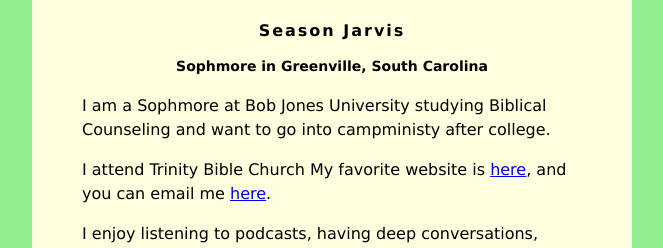
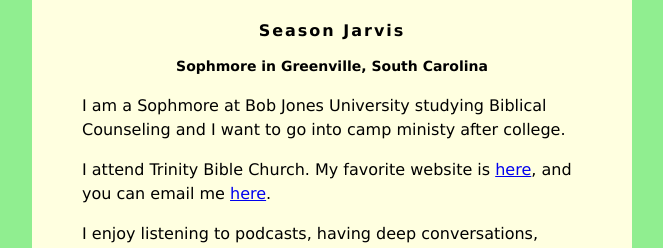
Before and after one commit to SeasonOfJoy/SeasonOfJoy.github.io, a plain HTML site: page index.html in a window 1280 px wide. Shown: the top 248 px of the page, without its empty margins (308-971 px from the left). Drawn offline with Linux system fonts and the light colour scheme.

Commit message:
Update index.html

```diff
--- a/index.html
+++ b/index.html
@@ -33,9 +33,9 @@ h3 {
         <h1> Season Jarvis</h1>
         <h2>Sophmore in Greenville, South Carolina</h2>
 
-         <p>I am a Sophmore at Bob Jones University studying Biblical Counseling and want to go into campministy after college.</p>
+         <p>I am a Sophmore at Bob Jones University studying Biblical Counseling and I want to go into camp ministy after college.</p>
          <p>
-            I attend Trinity Bible Church My favorite website is
+            I attend Trinity Bible Church. My favorite website is
             <a href="https://danolinger.com/">here</a>, and you can email me
             <a href="sjarv730@students.bju.edu">here</a>.
          </p>
```
